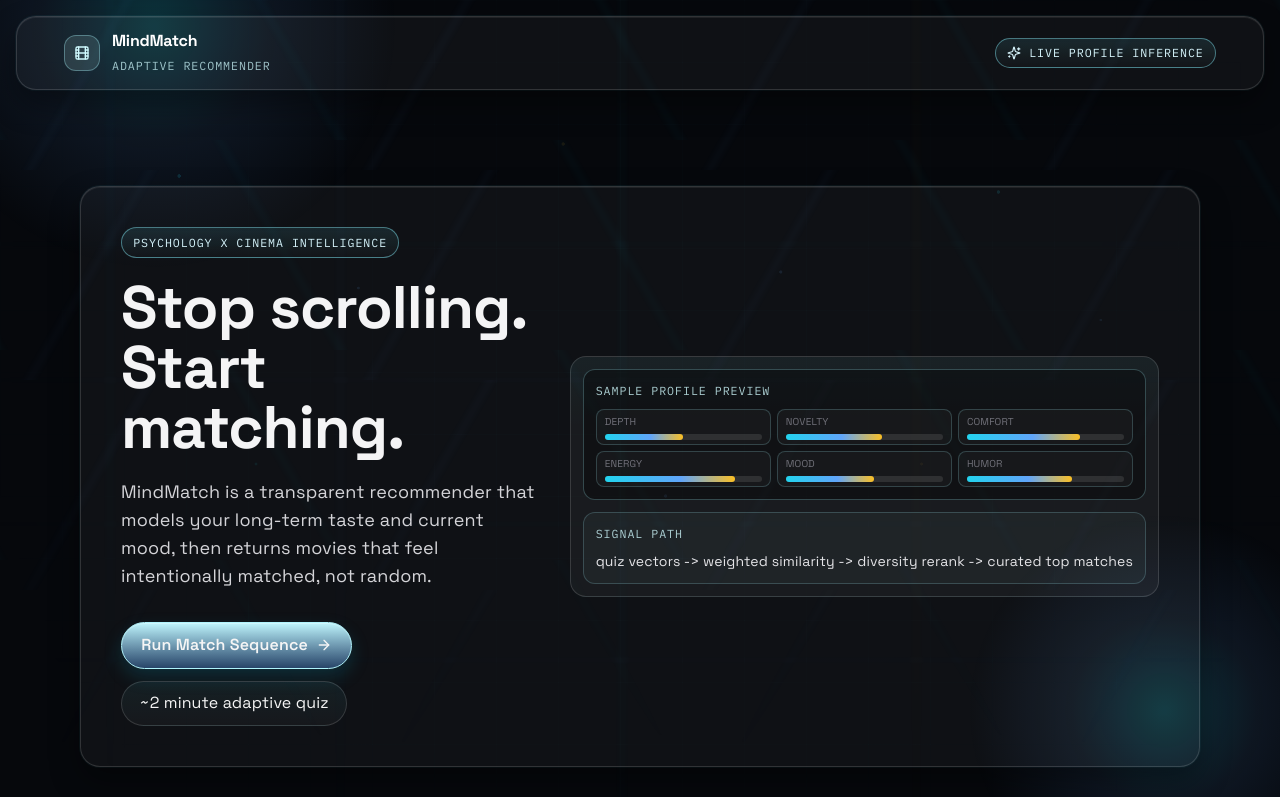
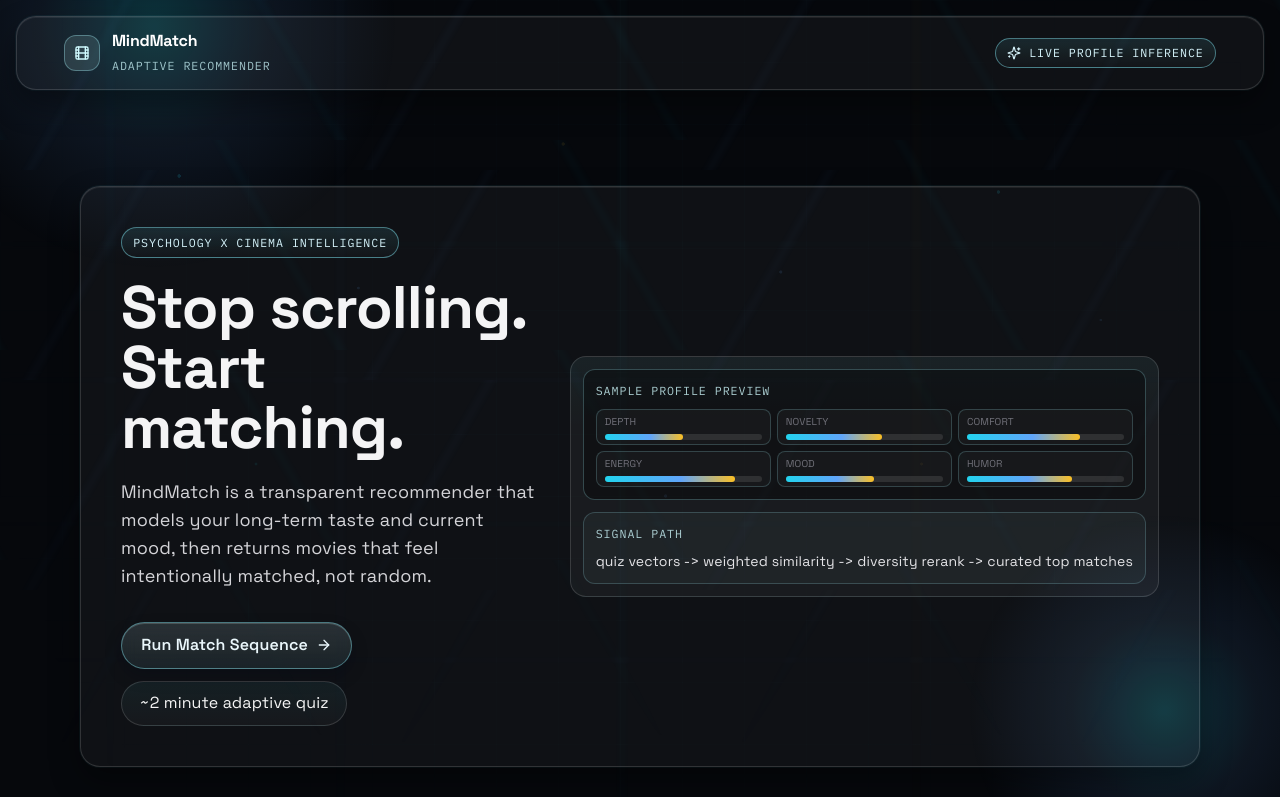
Before and after one commit to rhit-nayeems/mind-match-v2.0, a React (Vite) app in the folder frontend/: page / in a window 1280 px wide. Shown: the top 797 px of the page. Built offline with nearby package versions, Linux system fonts and the light colour scheme; no server answers.

Commit message:
button style changed

```diff
--- a/frontend/src/index.css
+++ b/frontend/src/index.css
@@ -70,31 +70,36 @@ body {
   gap: 0.5rem;
   border-radius: 999px;
   padding: 0.65rem 1.2rem;
-  border: 1px solid color-mix(in srgb, var(--mm-accent) 52%, white 48%);
+  border: 1px solid color-mix(in srgb, var(--mm-accent) 32%, var(--mm-border) 68%);
   background:
-    linear-gradient(
-      180deg,
-      color-mix(in srgb, var(--mm-accent) 42%, white 58%),
-      color-mix(in srgb, var(--mm-accent-blue) 42%, black 58%)
-    );
-  color: var(--mm-text);
+    linear-gradient(180deg, rgba(255, 255, 255, 0.09), rgba(255, 255, 255, 0.03)),
+    rgba(103, 232, 249, 0.055);
+  color: #eaf7fb;
   font-weight: 600;
-  transition: transform 220ms ease, box-shadow 220ms ease, border-color 220ms ease, filter 220ms ease;
+  transition: transform 220ms ease, box-shadow 220ms ease, border-color 220ms ease, background 220ms ease;
   box-shadow:
-    inset 0 1px 0 rgba(255, 255, 255, 0.25),
-    0 8px 18px rgba(8, 145, 178, 0.22);
+    inset 0 1px 0 rgba(255, 255, 255, 0.16),
+    0 8px 16px rgba(2, 6, 23, 0.28);
+  backdrop-filter: blur(8px);
+  -webkit-backdrop-filter: blur(8px);
 }
 
 .btn:hover,
 .btn-neo:hover {
-  transform: translateY(-1px);
+  transform: translateY(-0.5px);
   box-shadow:
-    inset 0 1px 0 rgba(255, 255, 255, 0.24),
-    0 12px 20px rgba(6, 182, 212, 0.26);
-  border-color: color-mix(in srgb, var(--mm-accent) 74%, white 26%);
-  filter: saturate(1.08);
+    inset 0 1px 0 rgba(255, 255, 255, 0.18),
+    0 10px 18px rgba(2, 6, 23, 0.34);
+  border-color: color-mix(in srgb, var(--mm-accent) 44%, var(--mm-border-strong) 56%);
+  background:
+    linear-gradient(180deg, rgba(255, 255, 255, 0.11), rgba(255, 255, 255, 0.04)),
+    rgba(103, 232, 249, 0.07);
 }
 
+.btn:active,
+.btn-neo:active {
+  transform: translateY(0);
+}
 .btn:disabled,
 .btn-neo:disabled {
   opacity: 0.5;
```
